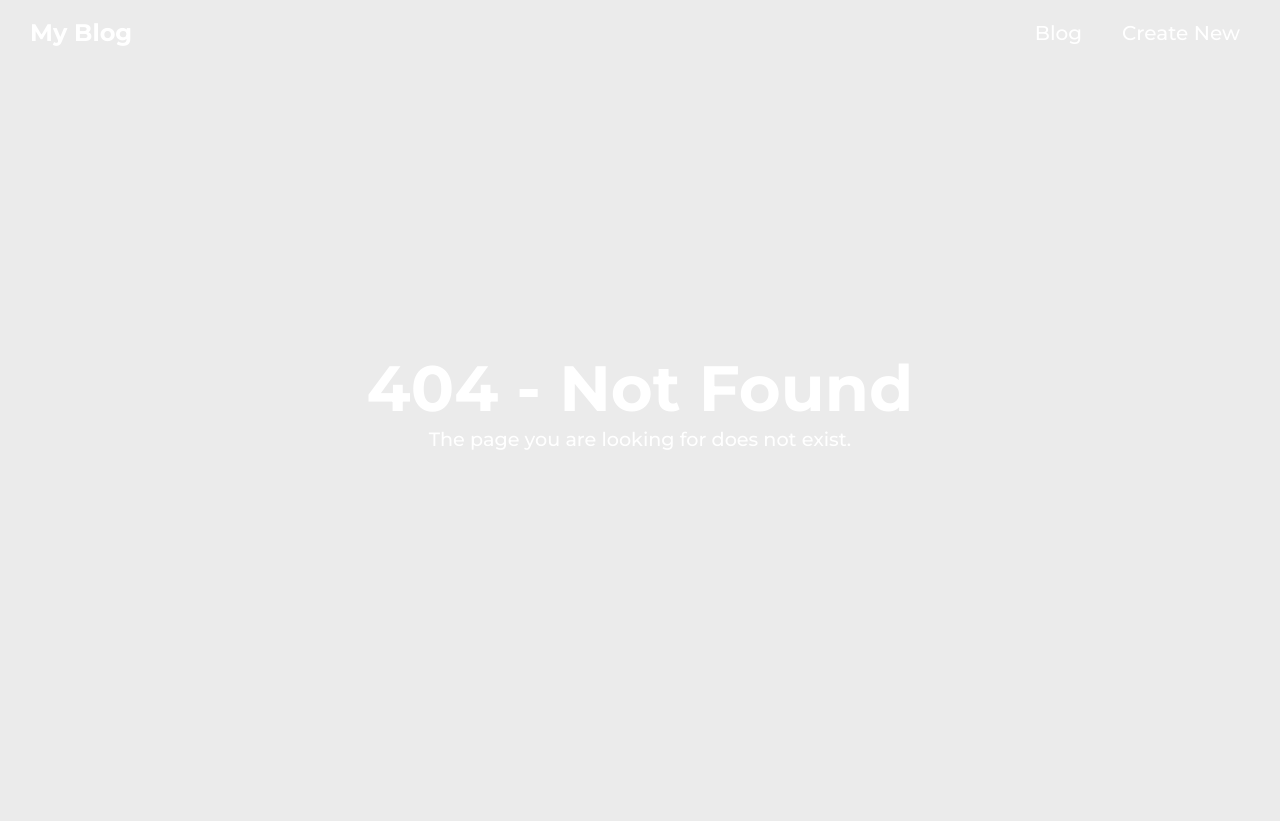
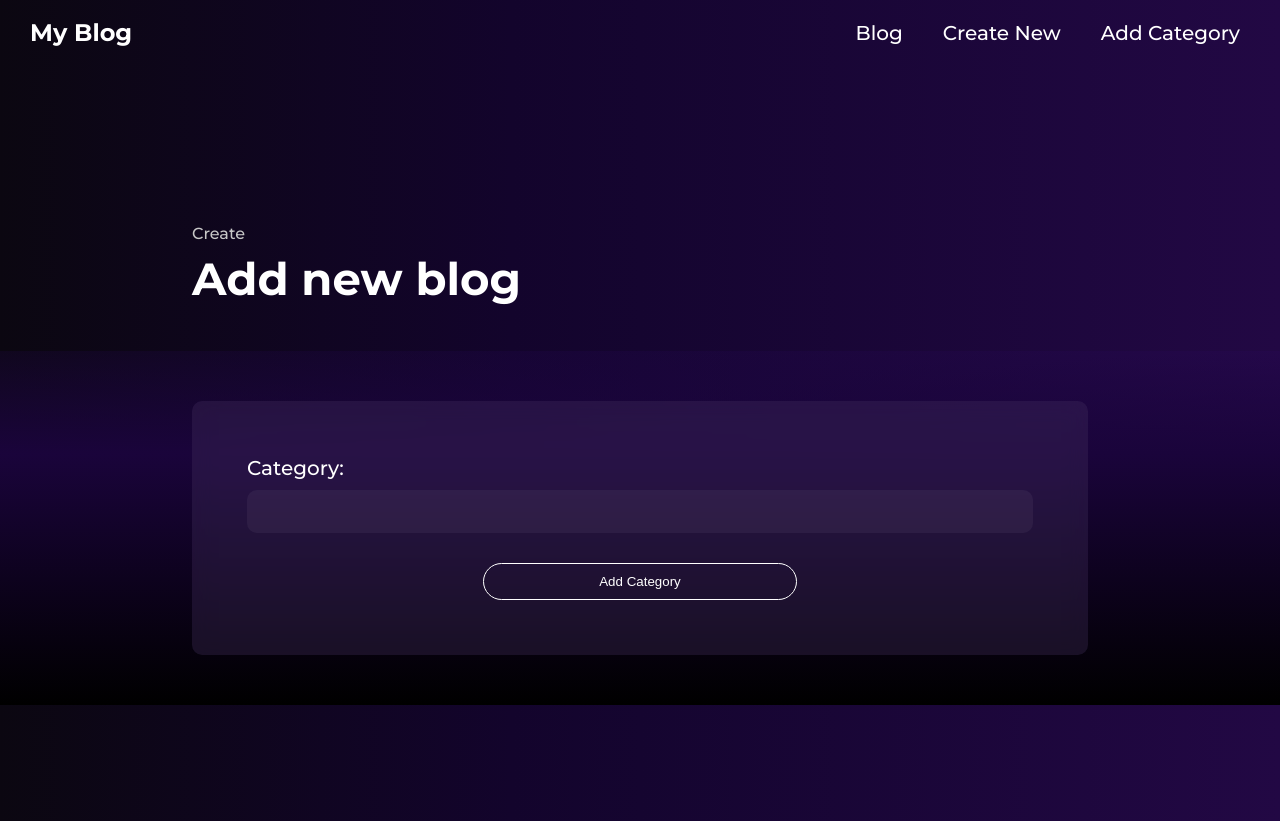
Before and after one commit to Mikarrr/My-blog, a React (Create React App) app: page /category in a window 1280 px wide. Before the commit this address had no page. Before the commit the page ends 800 px from the top, so only its background shows below. Built offline with nearby package versions, Linux system fonts and the light colour scheme.

Commit message:
add category db and fetch

```diff
--- a/data/db.json
+++ b/data/db.json
@@ -56,5 +56,19 @@
       "author": "restapidesigner",
       "id": "11"
     }
+  ],
+  "category": [
+    {
+      "title": "Front-end",
+      "id": "1"
+    },
+    {
+      "title": "Back-end",
+      "id": "2"
+    },
+    {
+      "title": "SEO",
+      "id": "3"
+    }
   ]
 }
--- a/src/App.js
+++ b/src/App.js
@@ -10,6 +10,7 @@ import NotFound from "./components/NotFound";
 import Blog from "./pages/Blog";
 import Create from "./pages/Create";
 import BlogDetails from "./components/BlogDetails";
+import CreateCategory from "./pages/CreateCategory";
 
 function App() {
   return (
@@ -20,6 +21,7 @@ function App() {
           <Route path="/" element={<Blog />} />
           <Route path="/blog" element={<Navigate to="/" />} />
           <Route path="/create" element={<Create />} />
+          <Route path="/category" element={<CreateCategory />} />
           <Route path="/blogs/category/:category" element={<Blog />} />
           <Route path="/blogs/:id" element={<BlogDetails />} />
           <Route path="*" element={<NotFound />} />
--- a/src/components/BlogDetails.js
+++ b/src/components/BlogDetails.js
@@ -1,12 +1,12 @@
 import { useParams } from "react-router";
-import useFetch from "./useFetch";
+import useFetchBlog from "./useFetchBlog";
 import { useNavigate } from "react-router-dom";
 import { useState } from "react";
 import EditForm from "./EditForm";
 
 const BlogDetails = () => {
   const { id } = useParams();
-  const { data, error, isPending } = useFetch(
+  const { data, error, isPending } = useFetchBlog(
     `http://localhost:8000/blogs/${id}`
   );
   const history = useNavigate();
--- a/src/components/Filter.js
+++ b/src/components/Filter.js
@@ -1,31 +1,39 @@
+import React, { useState, useEffect } from "react";
 import { Link } from "react-router-dom";
-
-const filterLinks = [
-  {
-    category: "All",
-    path: "/blog",
-  },
-  {
-    category: "Front-end",
-    path: "/blogs/category/Front-end",
-  },
-  {
-    category: "Back-end",
-    path: "/blogs/category/Back-end",
-  },
-];
+import useFetchCategory from "./useFetchCategory";
 
 const Filter = ({ onFilterChange }) => {
+  const {
+    data: categories,
+    isPending,
+    error,
+  } = useFetchCategory("http://localhost:8000/category");
+
   return (
     <nav className="blog-filter">
+      {error && <div className="error">{error}</div>}
+      {isPending && <div className="load">Loading...</div>}
       <ul>
-        {filterLinks.map((link, index) => (
-          <li key={index}>
-            <Link to={link.path} onClick={() => onFilterChange(link.category)}>
-              {link.category}
-            </Link>
-          </li>
-        ))}
+        {categories && (
+          <>
+            <li key="all">
+              <Link to="/blog" onClick={() => onFilterChange("All")}>
+                All
+              </Link>
+            </li>
+
+            {categories.map((category) => (
+              <li key={category.id}>
+                <Link
+                  to={`/blogs/category/${category.title}`}
+                  onClick={() => onFilterChange(category.title)}
+                >
+                  {category.title}
+                </Link>
+              </li>
+            ))}
+          </>
+        )}
       </ul>
     </nav>
   );
--- a/src/components/Navigation.js
+++ b/src/components/Navigation.js
@@ -8,6 +8,10 @@ const navLinks = [
   {
     title: "Create New",
     path: "/create",
+  },
+  {
+    title: "Add Category",
+    path: "/category",
   },
 ];
 
--- /dev/null
+++ b/src/components/useFetchBlog.js
@@ -0,0 +1,32 @@
+import { useEffect, useState } from "react";
+
+const useFetchBlog = (url) => {
+  const [data, setData] = useState(null);
+  const [isPending, setIsPending] = useState(true);
+  const [error, setError] = useState(null);
+
+  useEffect(() => {
+    setTimeout(() => {
+      fetch(url)
+        .then((response) => {
+          if (!response.ok) {
+            throw Error("Could not fetch the data for that resource");
+          }
+          return response.json();
+        })
+        .then((data) => {
+          setData(data);
+          setIsPending(false);
+          setError(null);
+        })
+        .catch((err) => {
+          setIsPending(false);
+          setError(err.message);
+        });
+    });
+  }, [url]);
+
+  return { data, isPending, error };
+};
+
+export default useFetchBlog;
--- a/src/components/useFetch.js
+++ b/src/components/useFetchCategory.js
@@ -1,6 +1,6 @@
 import { useEffect, useState } from "react";
 
-const useFetch = (url) => {
+const useFetchCategory = (url) => {
   const [data, setData] = useState(null);
   const [isPending, setIsPending] = useState(true);
   const [error, setError] = useState(null);
@@ -29,4 +29,4 @@ const useFetch = (url) => {
   return { data, isPending, error };
 };
 
-export default useFetch;
+export default useFetchCategory;
--- a/src/pages/Blog.js
+++ b/src/pages/Blog.js
@@ -1,8 +1,10 @@
 import BlogList from "../components/BlogList";
-import useFetch from "../components/useFetch";
+import useFetchBlog from "../components/useFetchBlog";
 
 const Home = () => {
-  const { data, isPending, error } = useFetch("http://localhost:8000/blogs");
+  const { data, isPending, error } = useFetchBlog(
+    "http://localhost:8000/blogs"
+  );
   return (
     <div className="blog">
       {error && <div className="error">{error}</div>}
--- /dev/null
+++ b/src/pages/CreateCategory.js
@@ -0,0 +1,48 @@
+import { useState } from "react";
+import { useNavigate } from "react-router-dom";
+
+const CreateCategory = () => {
+  const [title, setTitle] = useState("");
+  const [isPending, setIsPending] = useState(false);
+  const history = useNavigate();
+
+  const handleSubmit = (e) => {
+    e.preventDefault();
+    const category = { title };
+
+    fetch("http://localhost:8000/category", {
+      method: "POST",
+      headers: { "Content-Type": "application/json" },
+      body: JSON.stringify(category),
+    }).then(() => {
+      console.log("new blog added");
+      setIsPending(false);
+      history("/");
+    });
+  };
+  return (
+    <div className="create">
+      <div className="create-header">
+        <p>Create</p>
+        <h2>Add new blog</h2>
+      </div>
+      <div className="create-list">
+        <div className="create-form">
+          <form onSubmit={handleSubmit}>
+            <label>Category:</label>
+            <input
+              type="text"
+              required
+              value={title}
+              onChange={(e) => setTitle(e.target.value)}
+            />
+            {!isPending && <button>Add Category</button>}
+            {isPending && <button>Adding Category...</button>}
+          </form>
+        </div>
+      </div>
+    </div>
+  );
+};
+
+export default CreateCategory;
```
